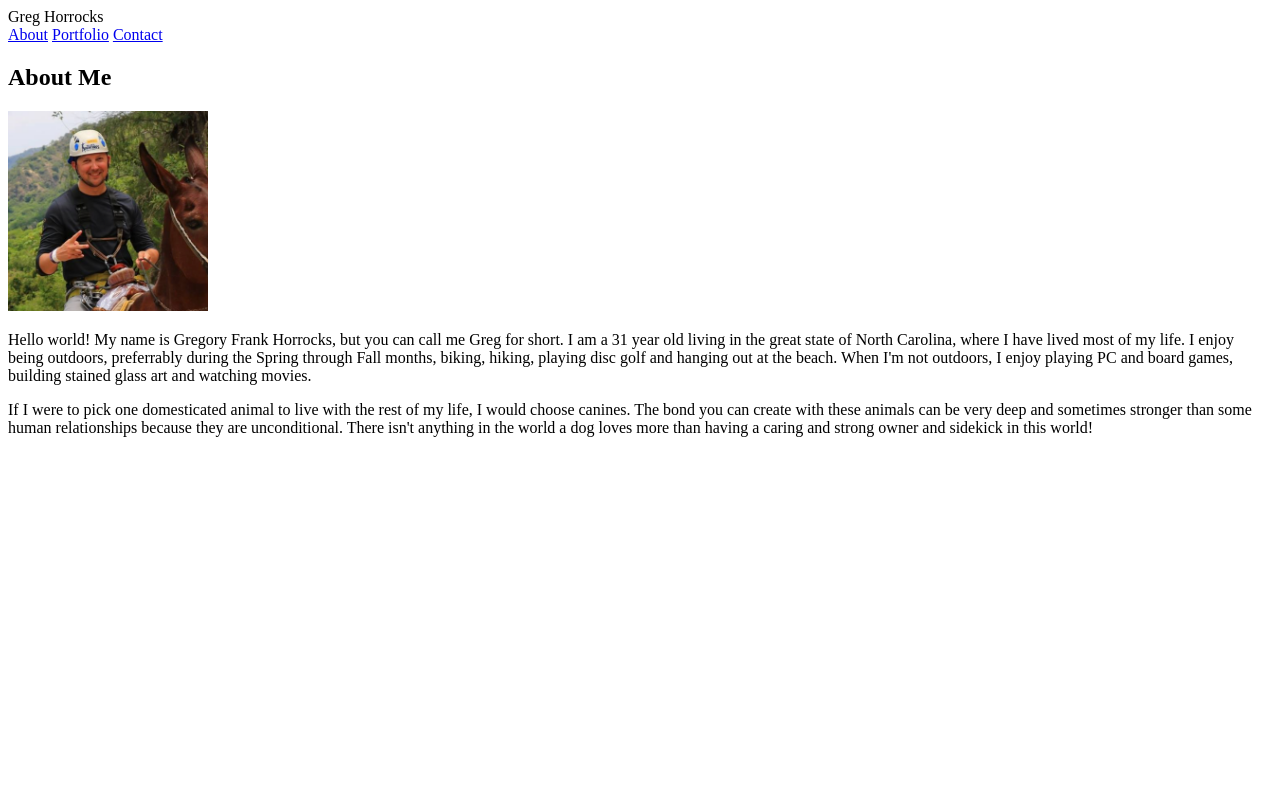
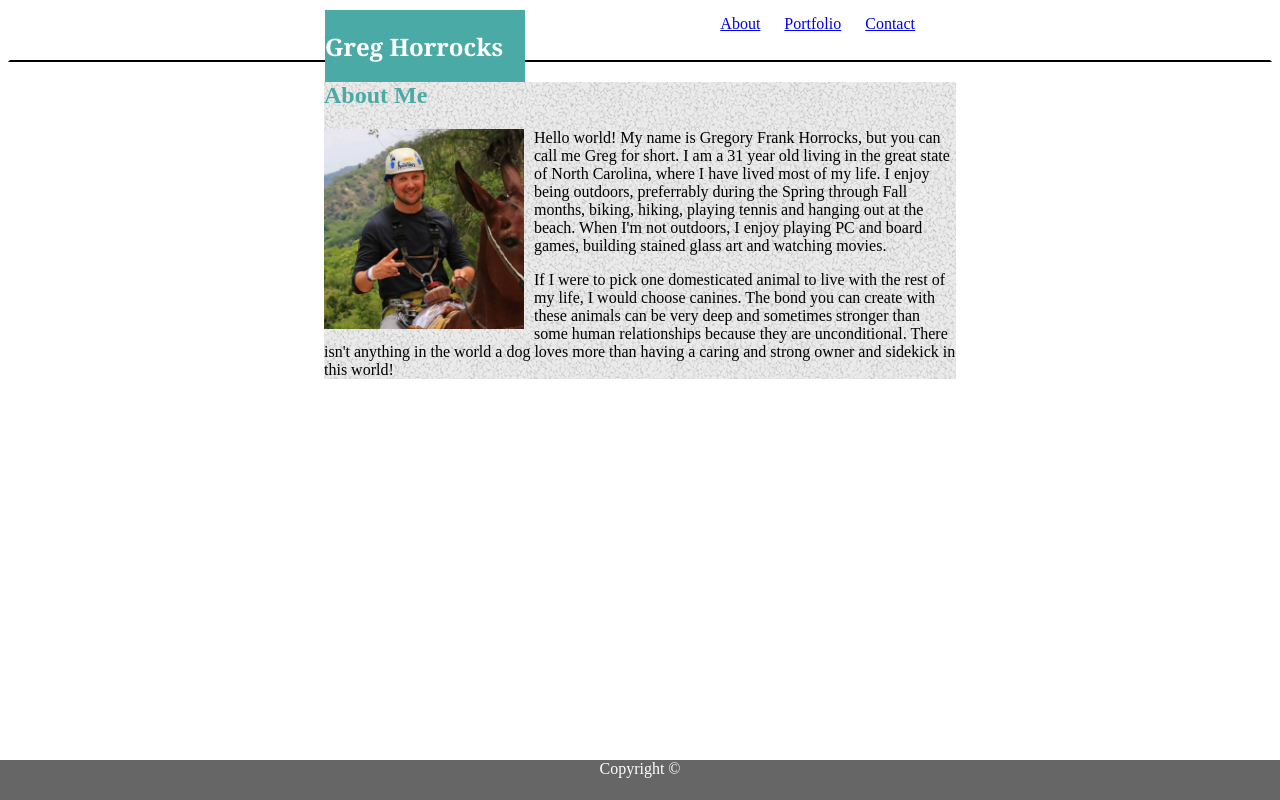
Before and after one commit to gfhorrocks/Basic-Portfolio, a plain HTML site: page index.html in a window 1280 px wide. Drawn offline with Linux system fonts and the light colour scheme; a script that the page names is missing.

Commit message:
Formatting changes

```diff
--- a/assets/css/style.css
+++ b/assets/css/style.css
@@ -1,7 +1,109 @@
 header{
     display: block;
+    height: 50px;
+    position: relative;
+    border-style: solid;
+    border-width: 2px;
+    border-left-color: white;
+    border-right-color: white;
+    border-top-color: white;
+    border-bottom-color: black;
+
+}
+
+a{
+    padding: 0px 20px 0px 0px;
+}
+
+#myimage{
+    float: left;
+    padding-right: 10px;
+
+}
+
+#bgimage{
+    background-image: url("/assets/images/gravel.png");
+    background-repeat: repeat;
+    width: 200;
+}
+body{
+    font: 'Arial','Helvetica Neue','Helvetica','sans-serif';
+
+
+
+
+
+}
+
+h1{
+    font-family: 'Georgia', 'Times', 'Times New Roman', 'serif';
+    color: white;
+}
+
+h2{
+    color: #4aaaa5;
+}
+
+.topmenu{
+    /* display: block;
+    height: 50px;
+    position: relative;
+    border-style: solid;
+    border-width: 2px;
+    border-left-color: white;
+    border-right-color: white;
+    border-top-color: white;
+    border-bottom-color: black; */
     background: #ffffff;
-    border: #cccccc;
-    height: 15%;
+    margin: auto;
+    height: 10%;
+    min-width: 25%;
+    max-width: 50%;
+    background: white;
     align-content: center;
 }
+
+#name{
+    background: #4aaaa5;
+    float: left;
+    width: 200px;
+
+
+
+}
+
+.links{
+    float: right;
+    margin-top: fit-content;
+    padding: 5px 20px 5px 0px;
+
+
+
+}
+
+.mainregion{
+    display: block;
+    position: relative;
+    height: fit-content;
+    width: 50%;
+    margin: auto;
+
+}
+
+footer{
+    position: fixed;
+    left: 0;
+    bottom: 0;
+    background: #666666;
+    color: white;
+    height: 5%;
+    width: 100%;
+    text-align: center;
+
+}
+
+.clearfix::after{
+    content: "";
+    display: block;
+    clear: both;
+  }
--- a/index.html
+++ b/index.html
@@ -1,5 +1,6 @@
 <!DOCTYPE html>
 <html>
+
 <head>
     <meta charset="utf-8" />
     <meta http-equiv="X-UA-Compatible" content="IE=edge">
@@ -8,11 +9,14 @@
     <link rel="stylesheet" type="text/css" media="screen" href="assets/css/style.css" />
     <script src="main.js"></script>
 </head>
+
 <body>
     <header>
         <div class="topmenu">
-            <section id="name">Greg Horrocks</section>
-            <section id="links">
+            <section id="name">
+                <h1>Greg Horrocks</h1>
+            </section>
+            <section class="links">
                 <a href="#">About</a>
                 <a href="portfolio.html">Portfolio</a>
                 <a href="contact.html">Contact</a>
@@ -20,16 +24,36 @@
         </div>
     </header>
 
-    <div class="mainregion">
+    <div class="mainregion" id="bgimage">
         <h2>About Me</h2>
-        <img src="assets/images/ProfilePic.png" alt="ProfilePic" height="200px" width="200px">
-        <p>
-            Hello world!  My name is Gregory Frank Horrocks, but you can call me Greg for short.  I am a 31 year old living in the great state of North Carolina, where I have lived most of my life.  I enjoy being outdoors, preferrably during the Spring through Fall months, biking, hiking, playing disc golf and hanging out at the beach.  When I'm not outdoors, I enjoy playing PC and board games, building stained glass art and watching movies.
-        </p>
-        <p>
-            If I were to pick one domesticated animal to live with the rest of my life, I would choose canines.  The bond you can create with these animals can be very deep and sometimes stronger than some human relationships because they are unconditional.  There isn't anything in the world a dog loves more than having a caring and strong owner and sidekick in this world!
-        </p>
+        <section id="myimage">
+            <img src="assets/images/ProfilePic.png" alt="ProfilePic" height="200px" width="200px">
+        </section>
+
+        <section>
+            <p>
+                Hello world! My name is Gregory Frank Horrocks, but you can call me Greg for short. I am a 31 year old
+                living in the great state of North Carolina, where I have lived most of my life. I enjoy being
+                outdoors,
+                preferrably during the Spring through Fall months, biking, hiking, playing tennis and hanging out at
+                the
+                beach. When I'm not outdoors, I enjoy playing PC and board games, building stained glass art and
+                watching
+                movies.
+            </p>
+            <p>
+                If I were to pick one domesticated animal to live with the rest of my life, I would choose canines. The
+                bond you can create with these animals can be very deep and sometimes stronger than some human
+                relationships because they are unconditional. There isn't anything in the world a dog loves more than
+                having a caring and strong owner and sidekick in this world!
+            </p>
+        </section>
     </div>
 
+    <footer>
+        Copyright &copy;
+    </footer>
+
 </body>
+
 </html>
```
Also changed, not shown: assets/images/gravel.png (added), assets/images/tiny-squares.png (added).
